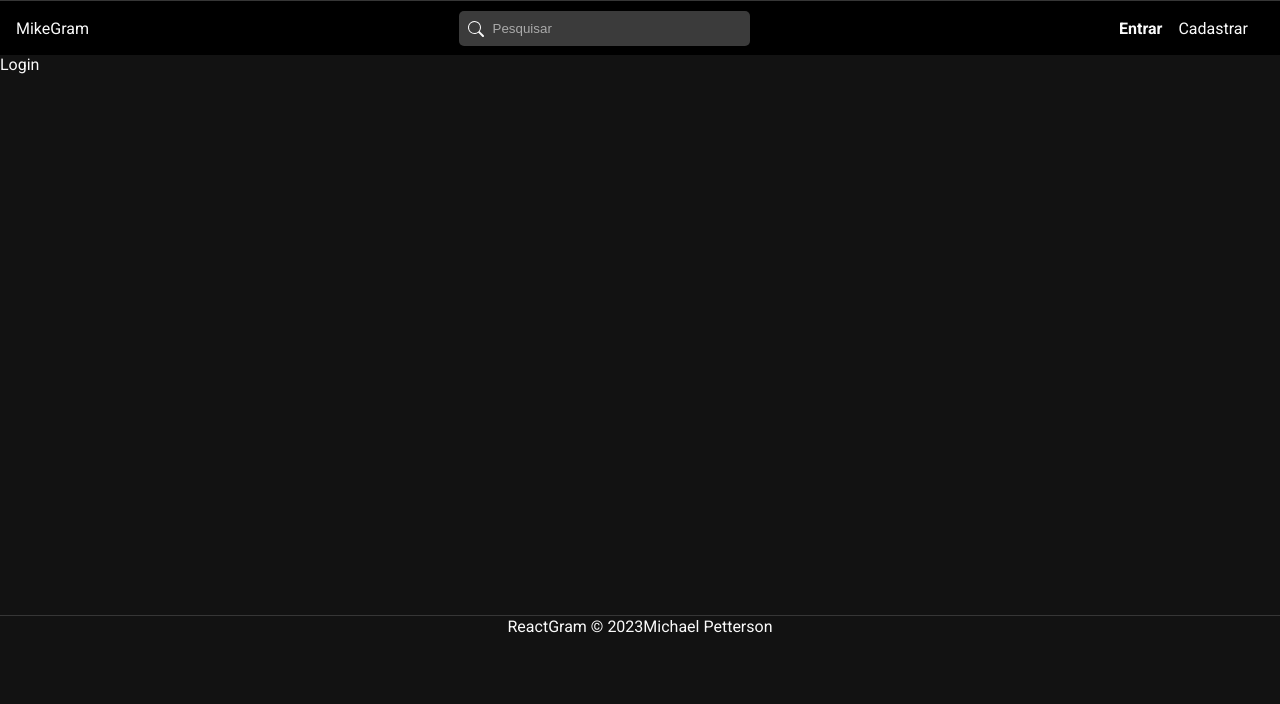
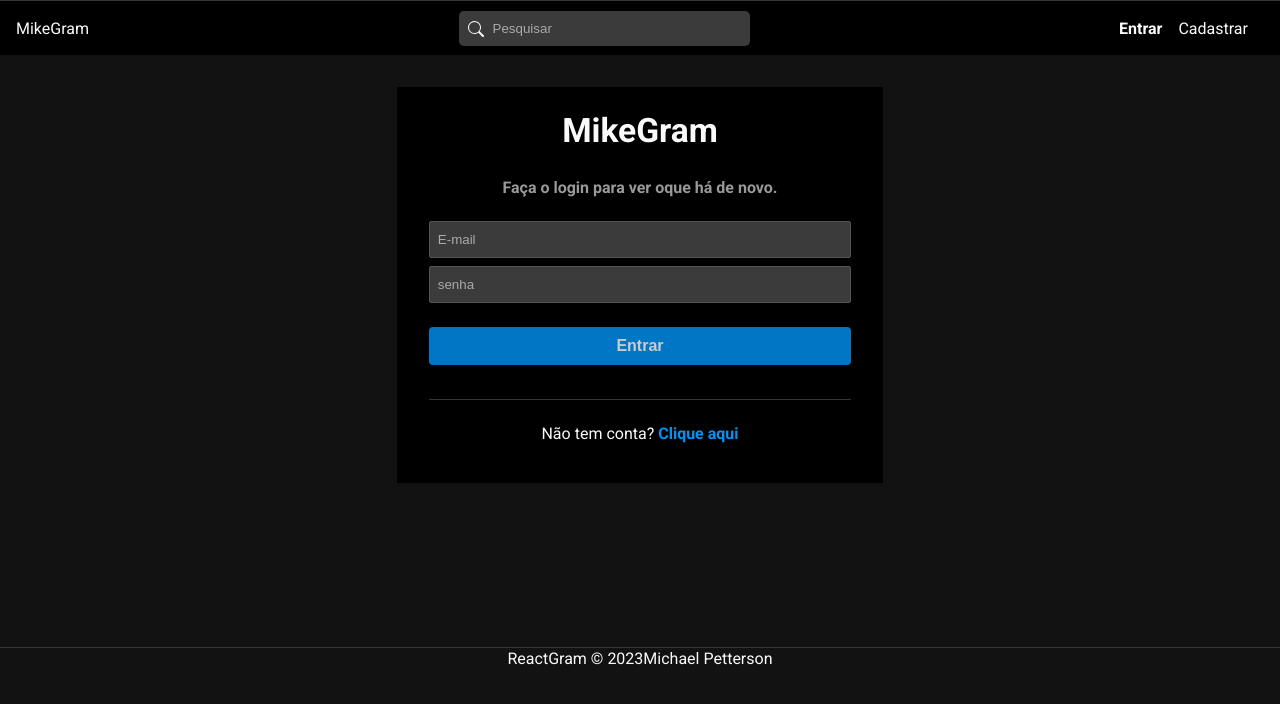
Before and after one commit to michael-petterson-06/MikeGram, a React (Create React App) app in the folder frontend/: page /login in a window 1280 px wide. Shown: the top 704 px of the page. Built offline with nearby package versions, Linux system fonts and the light colour scheme.

Commit message:
Criando form de login

```diff
--- a/frontend/src/pages/Auth/Login.js
+++ b/frontend/src/pages/Auth/Login.js
@@ -1,10 +1,46 @@
 import './Auth.css';
+
+//Componentes
+import { Link } from 'react-router-dom';
+import Message from '../../components/message/Message';
+//
+//Hooks
+import { useEffect, useState } from 'react';
+import {useSelector, useDispatch } from 'react-redux';
+//Redux
 
 
 const Login = () => {
+
+    const [email, setEmail] = useState('');
+    const [passWord, setPassWord] = useState('');
+
+    const handleSubmit = (e) => {
+        e.preventDefault();
+    }
+
     return (
-        <div>
-            Login
+        <div id='login'>
+            <h2>MikeGram</h2>
+            <p className="subtitle">Faça o login para ver oque há de novo.</p>
+            <form submit={handleSubmit}>
+                <input
+                    type="text"
+                    placeholder='E-mail'
+                    onChange={(e) => setEmail(e.target.value)}
+                    value={email || ''}
+                />
+                <input
+                    type="passwortd"
+                    placeholder='senha'
+                    onChange={(e) => setPassWord(e.target.value)}
+                    value={passWord || ''}
+                />
+                <input type="submit" value='Entrar'/>
+            </form>
+            <p>
+                Não tem conta? <Link to='/register'> Clique aqui</Link>
+            </p>
         </div>
     )
 }
```
